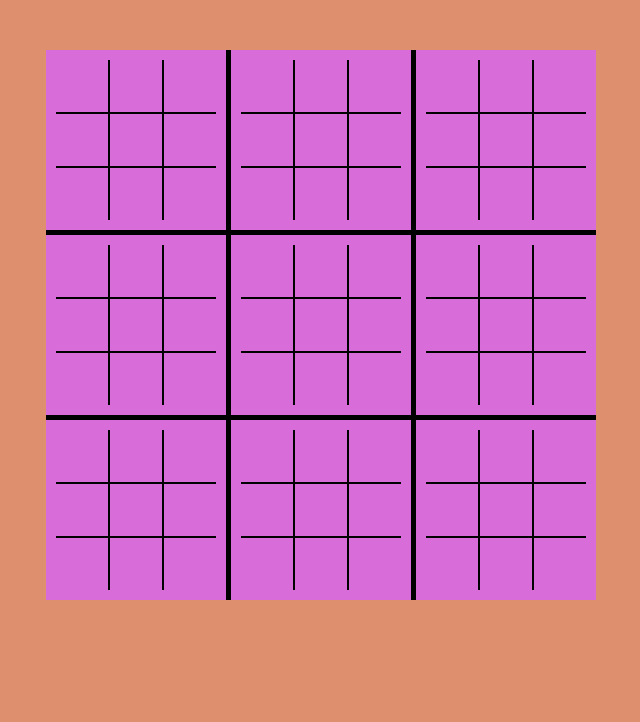
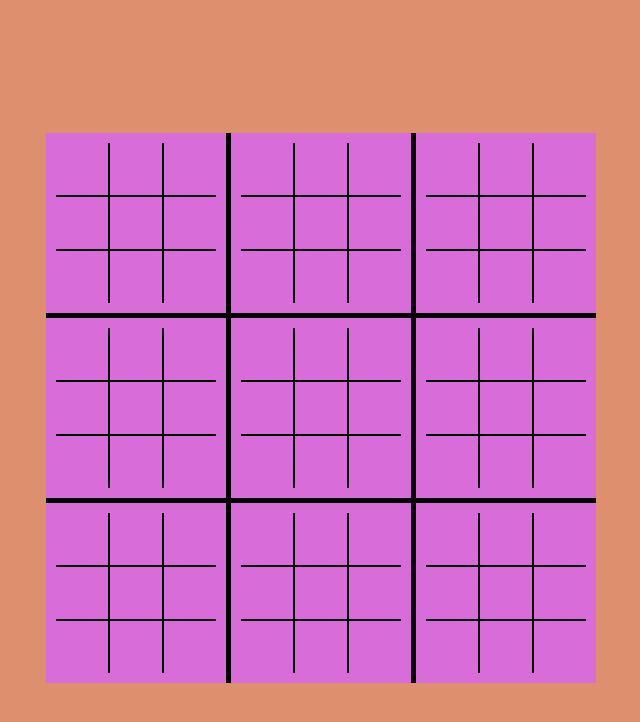
Before and after one commit to soheb-btw/tic-tac-toe, an Angular app: page / in a window 1280 px wide. Shown: the top 722 px of the page, without its empty margins (319-959 px from the left). Built offline with nearby package versions, Linux system fonts and the light colour scheme.

Commit message:
centering main grid

```diff
--- a/src/app/app.component.scss
+++ b/src/app/app.component.scss
@@ -50,6 +50,6 @@ body{
     display: flex;
     justify-content: center ;
     align-items: center;
-    margin-top: 50px;
+    min-height: 100vh;
     justify-content: space-evenly;
 }
```
